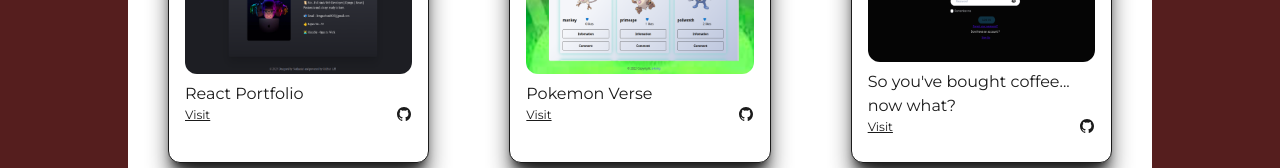
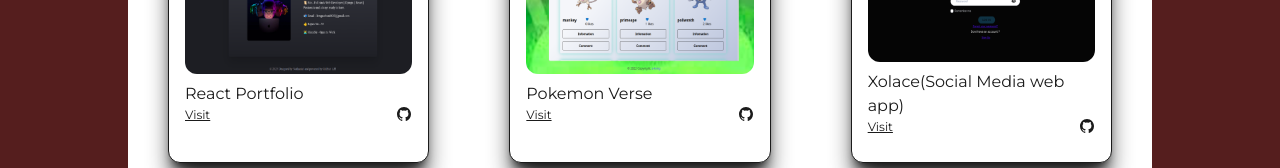
Before and after one commit to s-kvng/Nextjs-Developer-Porfolio, a Next.js app: page /projects in a window 1280 px wide. Shown: the part 303-471 px from the top of the page. Built offline with nearby package versions, Linux system fonts and the light colour scheme.

Commit message:
project card update

```diff
--- a/src/components/Tabs.js
+++ b/src/components/Tabs.js
@@ -5,6 +5,7 @@
 import Project1 from "../../public/images/projects/apps4.png";
 import Project2 from "../../public/images/projects/apps3m.png";
 import Project3 from "../../public/images/projects/apps2m.png";
+import NeaPixels from "../../public/images/projects/nea-pixels1.png";
 
 function classNames(...classes) {
   return classes.filter(Boolean).join(" ");
@@ -33,7 +34,7 @@
       },
       {
         id: 3,
-        title: "So you've bought coffee... now what?",
+        title: "Xolace(Social Media web app)",
         img: Project1,
         date: "2h ago",
         github: 3,
@@ -41,8 +42,8 @@
       },
       {
         id: 4,
-        title: "So you've bought coffee... now what?",
-        img: Project1,
+        title: "Nea-Pixels(Simple E-commerce)",
+        img: NeaPixels,
         date: "2h ago",
         github: 3,
         shareCount: 2,
```
Also changed, not shown: public/images/projects/nea-pixels1.png (added).
